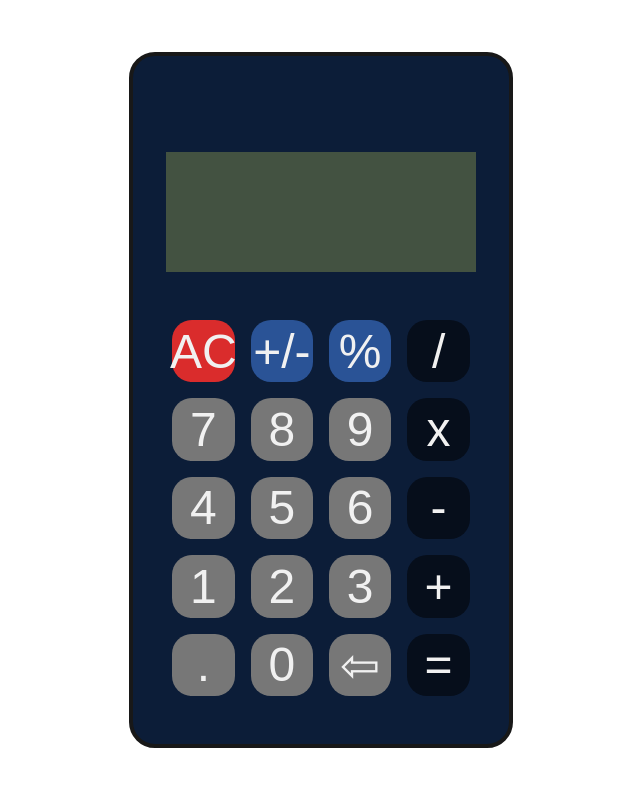
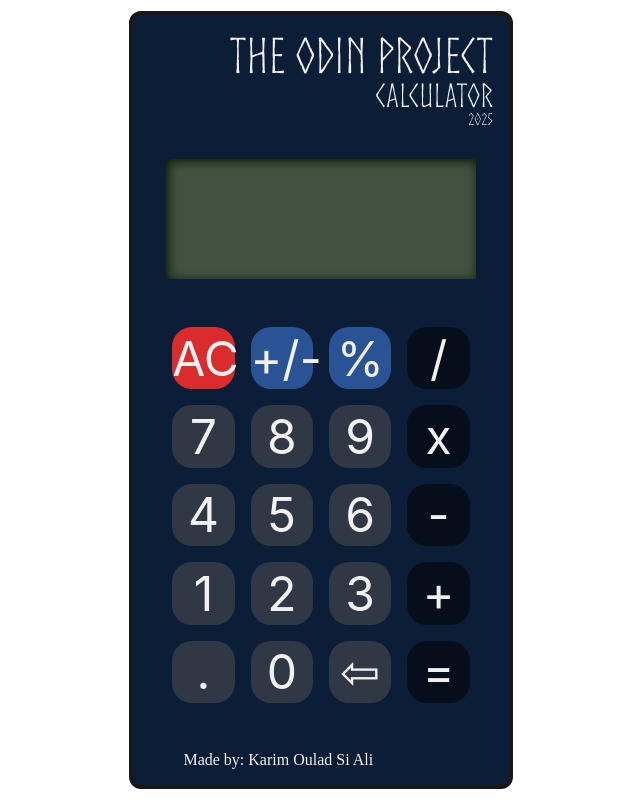
Before and after one commit to karimsiali/calculator, a plain HTML site: page index.html in a window 1280 px wide. Shown: the whole page, without its empty margins (319-959 px from the left). Drawn offline with Linux system fonts and the light colour scheme; a web font is replaced by a local one.

Commit message:
Finish project
I did all the requirements of the Odin Project for the basic calculator

```diff
--- a/index.html
+++ b/index.html
@@ -9,16 +9,22 @@
 <body>
 
         <div class="calculator">
+            <div class="head">
+                <p>The Odin Project</p>
+                <p>Calculator</p>
+                <p>2025</p>
+            </div>
+
             <div class="display">
                 <p class="full"></p>
                 <p class="current"></p>
                 <p class="sign"></p>
             </div>
             <div class="buttons">
-                <!--<img src="./top-icon.webp" alt="The Odin Project logo" style="order: 1;">-->
+
+                <button class="clear" style="order: 1">AC</button>
+                <button class="negative" style="order: 2">+/-</button>
                 <button class="perc" style="order: 3;">%</button>
-                <button class="clear" style="order: 1">AC</button>
-                <button class="back" style="order: 19">⇦</button>
 
                 <button class="operator" style="order: 4">/</button>
                 <button class="operator" style="order: 8">x</button>
@@ -26,23 +32,24 @@
                 <button class="operator" style="order: 16">+</button>
                 <button class="result" style="order: 20">=</button>
 
+                <button class="digit" style="order: 18">0</button>
+                <button class="digit" style="order: 13">1</button>
+                <button class="digit" style="order: 14">2</button>
+                <button class="digit" style="order: 15">3</button>
+                <button class="digit" style="order: 9">4</button>
+                <button class="digit" style="order: 10">5</button>
+                <button class="digit" style="order: 11">6</button>
                 <button class="digit" style="order: 5">7</button>
                 <button class="digit" style="order: 6">8</button>
                 <button class="digit" style="order: 7">9</button>
-                <button class="digit" style="order: 9">4</button>
-                <button class="digit" style="order: 10">5</button>
-                <button class="digit" style="order: 11">6</button>
-                <button class="digit" style="order: 13">1</button>
-                <button class="digit" style="order: 14">2</button>
-                <button class="digit" style="order: 15">3</button>
-                <button class="digit" style="order: 18">0</button>
                 <button class="dot" style="order: 17">.</button>
-                <button class="negative" style="order: 2">+/-</button>
+                <button class="back" style="order: 19">⇦</button>
 
             </div>
+            <div class="footer">
+                <p>Made by: Karim Oulad Si Ali</p>
+            </div>
         </div>
-
-
 
     <script src="./script.js" defer></script>
 </body>
--- a/script.js
+++ b/script.js
@@ -8,23 +8,24 @@ let clearBtn = document.querySelector(".clear");
 let deleteBtn = document.querySelector(".back");
 let negative = document.querySelector(".negative");
 let dot = document.querySelector(".dot");
+let perc = document.querySelector(".perc");
 let dotPressed = false;
 let negativeStatus = false;
 
 function add(a, b) {
-    return Math.round((a + b) * (Math.pow(10, 10))) / (Math.pow(10, 10));
+    return Math.round((a + b) * (Math.pow(10, 4))) / (Math.pow(10, 4));
 }
 
 function subtract(a, b) {
-    return Math.round((a - b) * (Math.pow(10, 10))) / (Math.pow(10, 10));
+    return Math.round((a - b) * (Math.pow(10, 4))) / (Math.pow(10, 4));
 }
 
 function multiply(a, b) {
-    return Math.round((a * b) * (Math.pow(10, 10))) / (Math.pow(10, 10));
+    return Math.round((a * b) * (Math.pow(10, 4))) / (Math.pow(10, 4));
 }
 
 function divide(a, b) {
-    return Math.round((a / b) * (Math.pow(10, 10))) / (Math.pow(10, 10));
+    return Math.round((a / b) * (Math.pow(10, 4))) / (Math.pow(10, 4));
 }
 
 function operate(operator, a, b) {
@@ -68,6 +69,8 @@ function takeInput() {
 
     negative.addEventListener("click", changeSign);
 
+    perc.addEventListener("click", percent);
+
     document.addEventListener("keydown", (e) => {
         let key = e.key;
         if (!isNaN(key)) {
@@ -83,6 +86,8 @@ function takeInput() {
             deleteDigit()
         } else if (key == "Delete") {
             clear();
+        } else if (key == "%") {
+            percent();
         }
 
     })
@@ -228,6 +233,17 @@ function takeInput() {
             document.querySelector(".sign").textContent = ""
         }
     }
+
+    function percent() {
+        if (!firstNumber && displayCurrent.textContent) {
+            firstNumber = +displayCurrent.textContent;
+            displayResult = firstNumber / 100;
+            displayCurrent.textContent = displayResult;
+        } else if (displayResult) {
+            displayResult /= 100;
+            displayCurrent.textContent = displayResult ;
+        }
+    }
 }
 
 takeInput()
--- a/styles.css
+++ b/styles.css
@@ -18,9 +18,9 @@ body {
     align-items: center;
     flex-direction: column;
     border: 4px solid #181818;
-    border-radius: 26px;
+    border-radius: 12px;
     gap: 2rem;
-    padding: 6rem 1rem 2rem;
+    padding: 1rem;
     background-color: #0c1d38;
 }
 
@@ -29,8 +29,9 @@ body {
     height: 120px;
     padding: 8px;
     position: relative;
-    font-family: "Time";
+    font-family: "Time", serif;
     background-color: #435241;
+    box-shadow: inset 2px 2px 12px 0 #041601;
 }
 
 .full {
@@ -71,10 +72,8 @@ body {
     outline: none;
     color: #f1f1f1;
     font-size: 3rem;
+    font-family: "Inter", sans-serif;
     border-radius: 20px;
-    display: flex;
-    justify-content: center;
-    align-items: center;
 }
 
 .clear {
@@ -86,21 +85,33 @@ body {
 }
 
 .digit, .dot, .back {
-    background-color: #777;
+    background-color: #55545480;
 }
 
 .perc, .negative {
     background-color: #2a5396;
 }
 
-img {
-    width: 20%;
-    aspect-ratio: 1 / 1;
-    border-radius: 6px;
-
+.head {
+    font-family: "Norse", serif;
+    color: #f1f1f1;
+    width: 100%;
+    text-align: right;
 }
 
+.head :nth-child(1) {
+    font-size: 3rem;
+}
 
+.head :nth-child(2) {
+    font-size: 2rem;
+}
+
+.footer {
+    color: #f1f1f1;
+    width: 80%;
+    font-family: "Times New Roman", Times, serif;
+}
 
 
 
@@ -108,10 +119,15 @@ img {
 
 @font-face {
   font-family: "Time";
-  src: url(./Time-Normal.ttf);
+  src: url(./fonts/Time-Normal.ttf);
 }
 
 @font-face {
     font-family: "Norse";
-    src: url(./Norse.otf);
+    src: url(./fonts/Norse.otf);
 }
+
+@font-face {
+    font-family: "Inter";
+    src: url(./fonts/Inter.ttc);
+}
```
Also changed, not shown: fonts/Norse.otf (renamed from Norse.otf), fonts/Time-Normal.ttf (renamed from Time-Normal.ttf), top-icon.webp (deleted), 2 other files.
